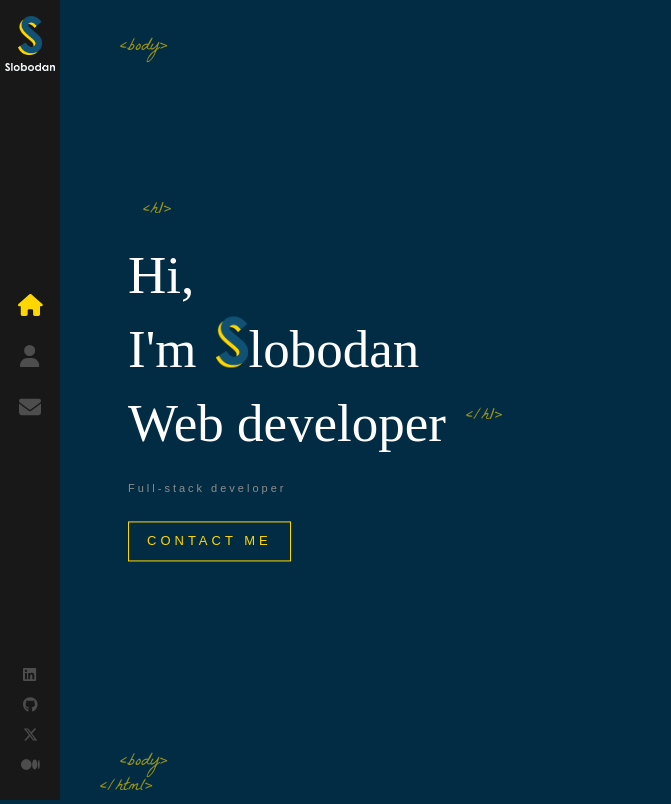
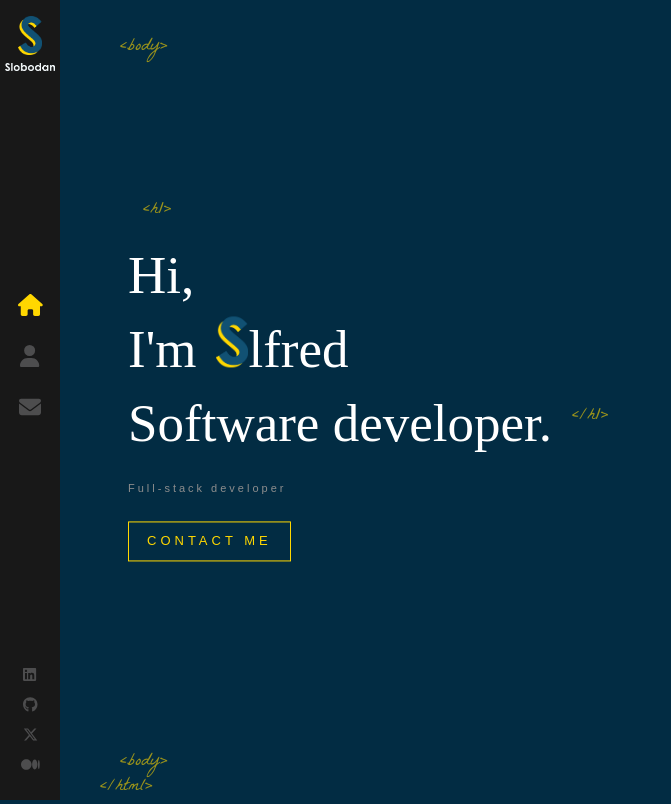
Before and after one commit to badger-99/portfolio_v2.0, a React (Vite) app: page / in a window 1280 px wide. Shown: the whole page, without its empty margins (0-671 px from the left). Built offline with nearby package versions, Linux system fonts and the light colour scheme; a web font is replaced by a local one.

Commit message:
Use AnimatedLetters to generate h1 text

```diff
--- a/src/components/Home/Home.jsx
+++ b/src/components/Home/Home.jsx
@@ -1,17 +1,57 @@
 import { Link } from 'react-router-dom';
 import LogoTitle from '../../assets/images/logo-s.png';
 import './home.scss';
+import { useState } from 'react';
+import AnimatedLetters from '../AnimatedLetters/AnimatedLetters';
 
 const Home = () => {
+  const [theClassName, setTheClassName] = useState('text-animate');
+  const nameArray = ['l', 'f', 'r', 'e', 'd'];
+  const jobArray = [
+    'S',
+    'o',
+    'f',
+    't',
+    'w',
+    'a',
+    'r',
+    'e',
+    ' ',
+    'd',
+    'e',
+    'v',
+    'e',
+    'l',
+    'o',
+    'p',
+    'e',
+    'r',
+    '.'
+  ];
+
   return (
     <div className="container home-page">
       <div className="text-zone">
         <h1>
-          Hi, <br /> I'm
+          <span className={theClassName}>H</span>
+          <span className={`${theClassName} _12`}>i</span>
+          <span className={`${theClassName} _13`}>,</span>
+          <br />
+          <span className={`${theClassName} _14`}>I</span>
+          <span className={`${theClassName} _15`}>'</span>
+          <span className={`${theClassName} _16`}>m</span>
           <img src={LogoTitle} alt="developer" />
-          lobodan
+          <AnimatedLetters
+            charClassName={theClassName}
+            charArray={nameArray}
+            idx={17}
+          />
           <br />
-          Web developer
+          <AnimatedLetters
+            charClassName={theClassName}
+            charArray={jobArray}
+            idx={24}
+          />
         </h1>
         <h2>Full-stack developer</h2>
         <Link className="flat-button" to="/contact">
```
